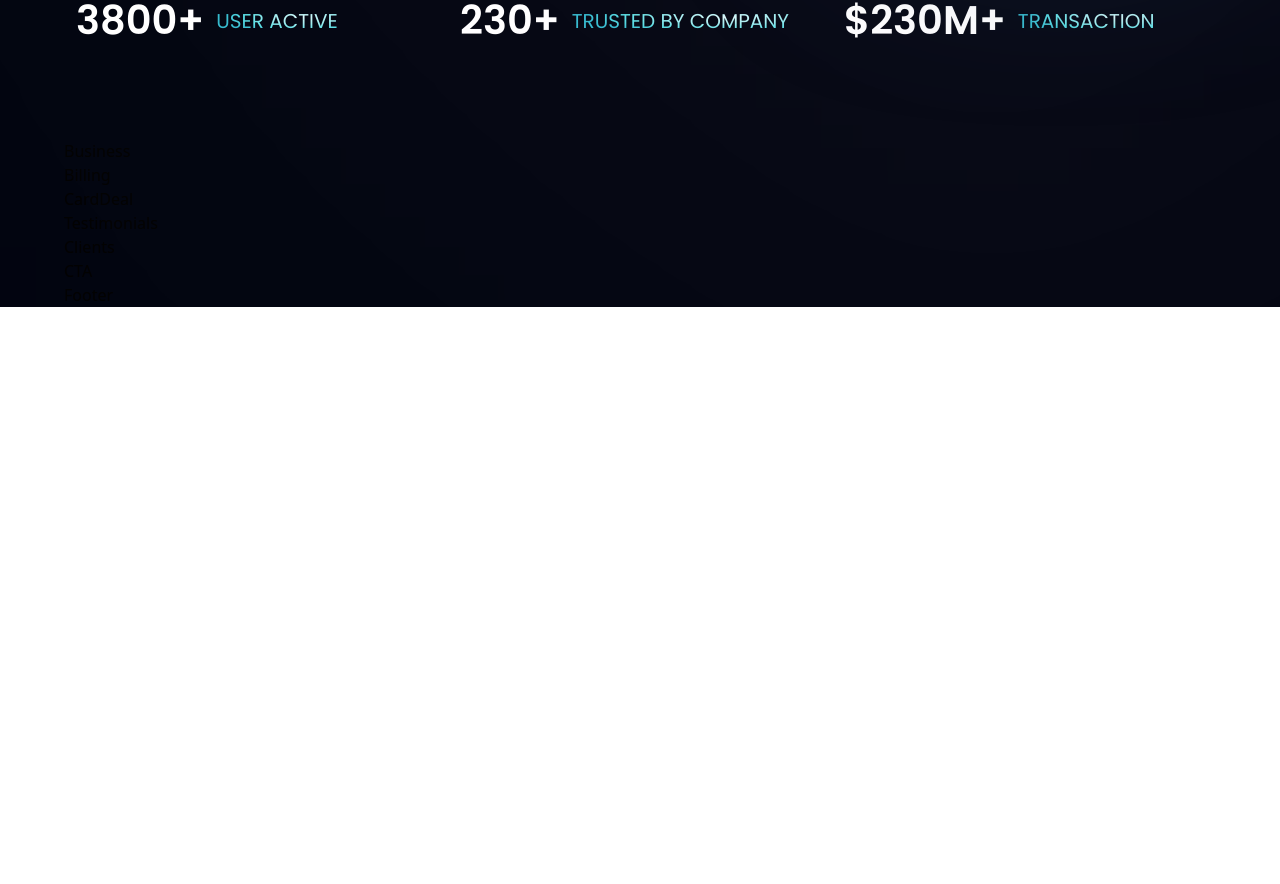
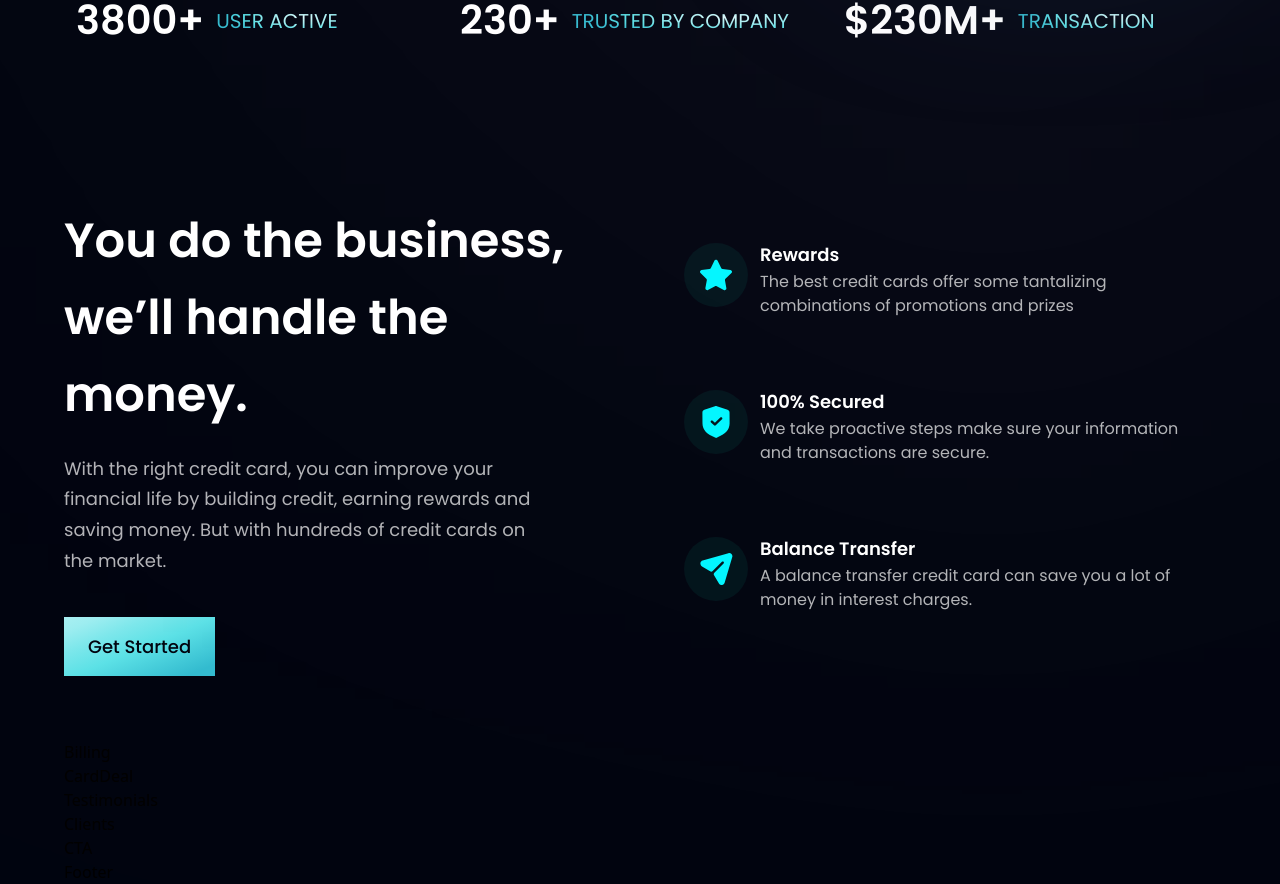
Before and after one commit to Shahnas-P/bank_modern_app, a React (Vite) app: page / in a window 1280 px wide. Shown: the part 806-1690 px from the top of the page. Before the commit the page ends 1113 px from the top, so only its background shows below. Built offline with nearby package versions, Linux system fonts and the light colour scheme.

Commit message:
Build Business Section

```diff
--- a/src/components/Business.jsx
+++ b/src/components/Business.jsx
@@ -1,12 +1,46 @@
-import React from 'react'
+import React from "react";
+import { features } from "../constants";
+import styles, { layout } from "../style";
+import Button from "./Button";
+const FeatureCard = ({icon , content , title , index})=>{
 
+  return(
+  <div className={`flex flex-row p-6 rounded-[20px] ${index !== features.lenght -1 ?"mb-6":"mb-0"} feature-card `}>
+    <div className={`${styles.flexCenter} w-[64px] h-[64px] rounded-full bg-dimBlue  `}>
+<img  src={icon} alt="icon"className="w-50% h-50% object-contain" />
+
+    </div>
+    <div className="flex-1 flex flex-col ml-3">
+      <h4 className="font-poppins text-white font-semibold text-[18px] leading-[23px] mb-1 ">
+        {title}
+      </h4>
+      <p className="text-dimWhite font-poppins font-normal text-[16px] leading-[24px] ">
+        {content}
+      </p>
+    </div>
+  </div>
+  )
+}
 const Business = () => {
   return (
-    <div>
-      Business
+    <section id="features" className={`${layout.section}`}>
+      <div className={` ${layout.sectionInfo} `}>
+        <h2 className={`${styles.heading2}`}>You do the business,<br  className="sm:block hidden"/> we’ll handle the money.</h2>
+        <p className={`${styles.paragraph} max-w-[470px] mt-5`}>
+          With the right credit card, you can improve your financial life by
+          building credit, earning rewards and saving money. But with hundreds
+          of credit cards on the market.
+        </p>
+        <Button styles={"mt-10"} />
+      </div>
+      <div className={` ${layout.sectionImg} flex-col`}>
 
-    </div>
-  )
-}
+{features.map((feature,index)=>(
+  <FeatureCard key={feature.id} {...feature} index={index} />
+))}
+      </div>
+    </section>
+  );
+};
 
-export default Business
+export default Business;
--- a/src/components/Button.jsx
+++ b/src/components/Button.jsx
@@ -1,10 +1,11 @@
 import React from 'react'
 
-const Button = () => {
+const Button = ({styles}) => {
+
   return (
-    <div>
-      Button
-    </div>
+    <button type='button' className={`bg-blue-gradient outline-none ${styles} text-primary  py-4 px-6 text-[18px] font-medium font-poppins `}>
+Get Started
+    </button>
   )
 }
 
```
Also changed, not shown: 1 other file (tests, documents, lock files or other folders).
